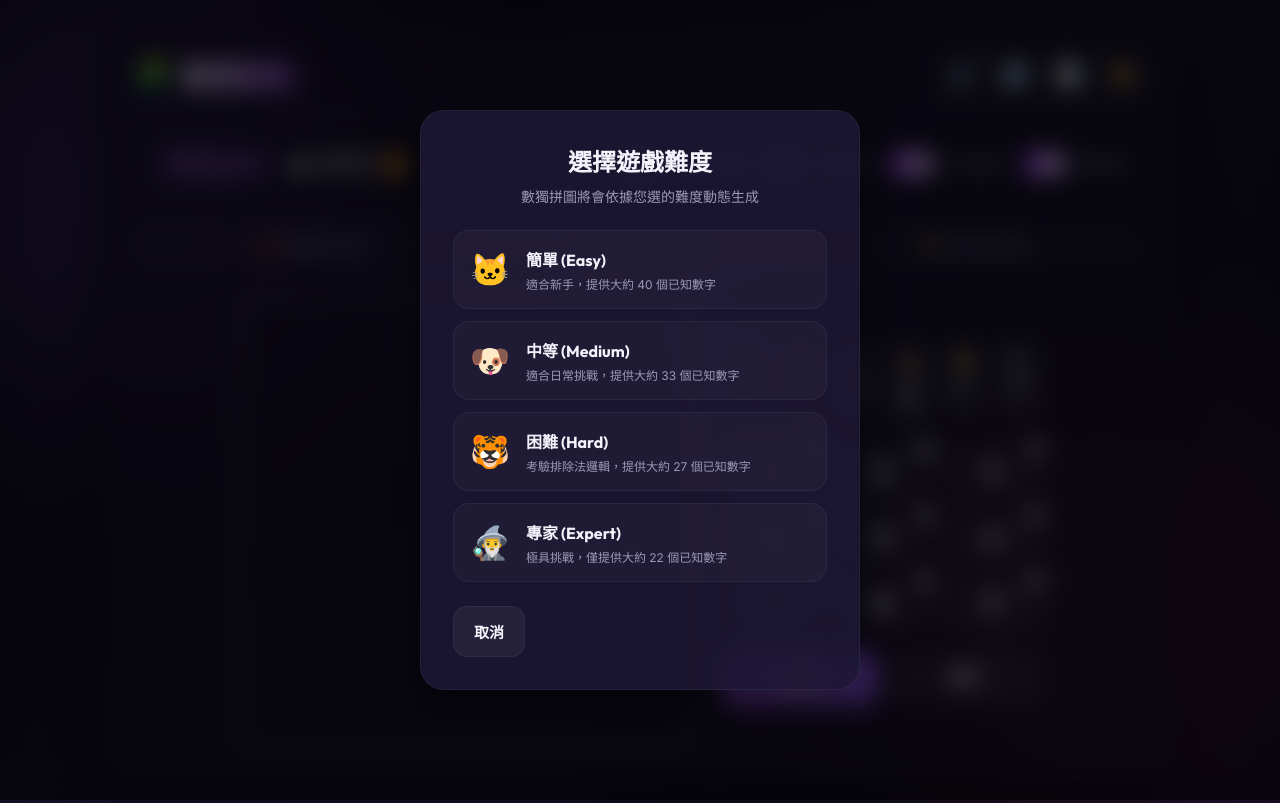
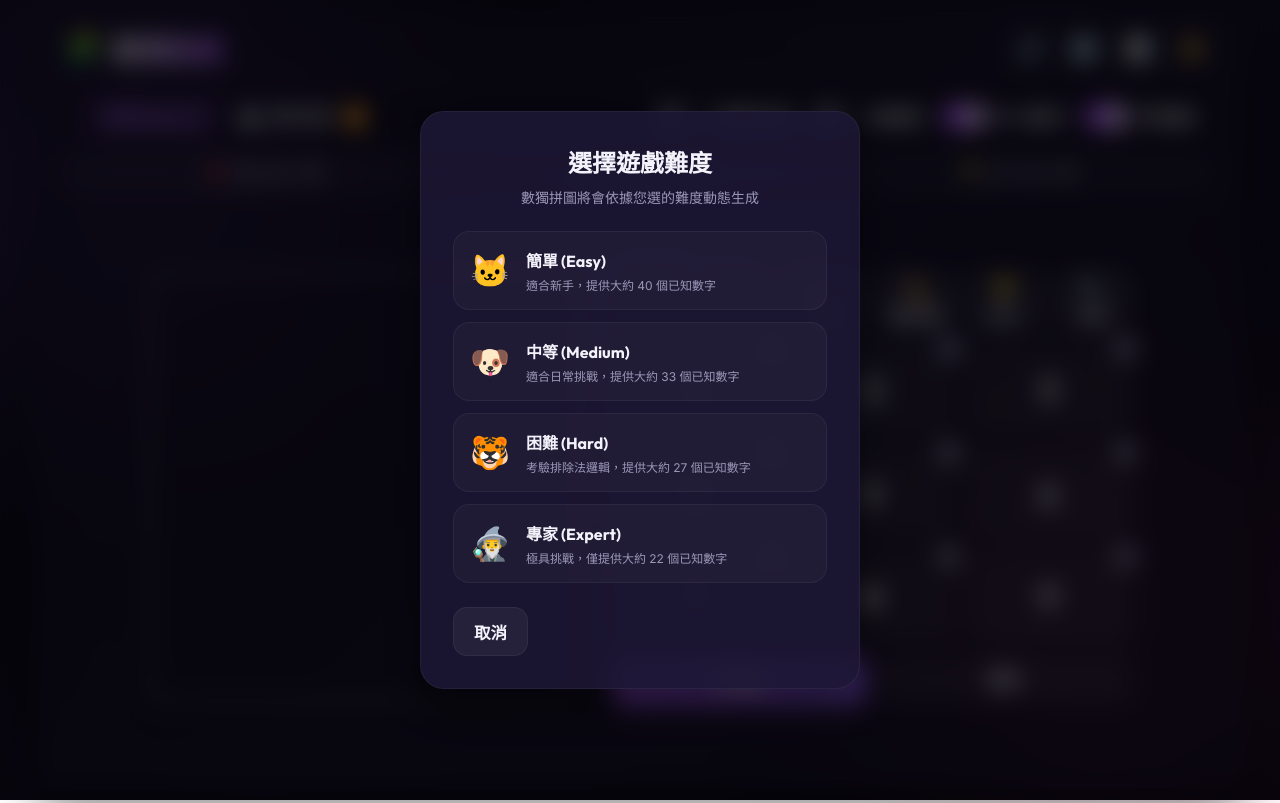
Before and after one commit to Flash2u/Sudoku, a website built with Vite: page index.html in a window 1280 px wide. Built offline with nearby package versions, Linux system fonts and the light colour scheme.

Commit message:
版本升級至 1.8：全面最佳化橫式螢幕佈局、放大文字與功能鍵、一屏免捲動

```diff
--- a/index.html
+++ b/index.html
@@ -184,9 +184,9 @@
               <li><strong>Esc 鍵：</strong>取消選擇格子或關閉彈出視窗。</li>
             </ul>
 
-            <div class="help-footer" style="margin-top: 16px; border-top: 1px solid var(--border-thin); padding-top: 12px; font-size: 11px; color: var(--text-muted); text-align: right; line-height: 1.5;">
-              <div>版本：v1.7</div>
-              <div>製作日期：2026-07-02</div>
+            <div class="help-footer" style="margin-top: 16px; border-top: 1px solid var(--border-thin); padding-top: 12px; font-size: 12px; color: var(--text-muted); text-align: right; line-height: 1.5;">
+              <div>版本：v1.8</div>
+              <div>製作日期：2026-09-21</div>
             </div>
           </div>
           <button id="btn-close-help" class="btn btn-secondary" style="margin-top: 16px; width: 100%;">我知道了</button>
--- a/src/style.css
+++ b/src/style.css
@@ -139,9 +139,11 @@ body {
 /* App Container */
 #app {
   width: 100%;
-  max-width: 1100px;
-  padding: 24px 16px;
-  min-height: 100vh;
+  max-width: min(1500px, 98vw);
+  height: 100vh;
+  height: 100dvh;
+  padding: clamp(8px, 1.5vh, 16px) clamp(10px, 2vw, 24px);
+  box-sizing: border-box;
   display: flex;
   flex-direction: column;
   justify-content: center;
@@ -154,11 +156,15 @@ body {
   -webkit-backdrop-filter: blur(25px);
   border: 1px solid var(--glass-border);
   border-radius: 24px;
-  padding: 28px;
+  padding: clamp(12px, 1.8vh, 20px) clamp(16px, 2.2vw, 28px);
   box-shadow: 0 20px 50px var(--glass-shadow);
   display: flex;
   flex-direction: column;
-  gap: 20px;
+  gap: clamp(8px, 1.2vh, 14px);
+  height: 100%;
+  max-height: 100%;
+  box-sizing: border-box;
+  overflow: hidden;
 }
 
 /* Header Area */
@@ -167,7 +173,7 @@ body {
   justify-content: space-between;
   align-items: center;
   border-bottom: 1px solid var(--border-thin);
-  padding-bottom: 16px;
+  padding-bottom: clamp(6px, 1vh, 10px);
 }
 
 .logo-area {
@@ -234,8 +240,8 @@ body {
   align-items: center;
   flex-wrap: wrap;
   gap: 12px;
-  background: rgba(0, 0, 0, 0.1);
-  padding: 12px 18px;
+  background: rgba(0, 0, 0, 0.12);
+  padding: clamp(6px, 1vh, 10px) clamp(12px, 1.5vw, 18px);
   border-radius: 16px;
   border: 1px solid var(--glass-border);
 }
@@ -247,14 +253,15 @@ body {
 }
 
 .badge {
-  font-weight: 600;
-  font-size: 13px;
-  padding: 6px 14px;
+  font-weight: 700;
+  font-size: 14.5px;
+  padding: 6px 16px;
   border-radius: 20px;
   background: var(--accent-light);
   color: var(--accent-hover);
-  border: 1px solid rgba(168, 85, 247, 0.3);
+  border: 1px solid rgba(168, 85, 247, 0.35);
   text-transform: capitalize;
+  letter-spacing: 0.2px;
 }
 
 .timer-area {
@@ -263,19 +270,19 @@ body {
   gap: 8px;
   font-family: 'JetBrains Mono', monospace;
   font-weight: 700;
-  font-size: 18px;
+  font-size: 21px;
   color: var(--text-main);
 }
 
 .timer-icon {
-  font-size: 16px;
+  font-size: 18px;
 }
 
 .pause-btn {
   background: transparent;
   border: none;
   cursor: pointer;
-  font-size: 16px;
+  font-size: 18px;
   padding: 4px;
   border-radius: 6px;
   display: flex;
@@ -284,7 +291,7 @@ body {
 }
 
 .pause-btn:hover {
-  background: rgba(255, 255, 255, 0.05);
+  background: rgba(255, 255, 255, 0.08);
 }
 
 /* Switch Toggle (Instant Errors) */
@@ -301,23 +308,24 @@ body {
 }
 
 .toggle-slider {
-  width: 44px;
-  height: 24px;
-  background: rgba(255, 255, 255, 0.1);
+  width: 46px;
+  height: 25px;
+  background: rgba(255, 255, 255, 0.12);
   border-radius: 20px;
   position: relative;
   border: 1px solid var(--glass-border);
+  flex-shrink: 0;
 }
 
 :root[data-theme="light"] .toggle-slider {
-  background: rgba(0, 0, 0, 0.08);
+  background: rgba(0, 0, 0, 0.1);
 }
 
 .toggle-slider::before {
   content: "";
   position: absolute;
-  width: 18px;
-  height: 18px;
+  width: 19px;
+  height: 19px;
   left: 2px;
   bottom: 2px;
   background-color: var(--text-muted);
@@ -330,28 +338,32 @@ body {
 }
 
 .toggle-switch input:checked + .toggle-slider::before {
-  transform: translateX(20px);
-  background-color: var(--text-main);
+  transform: translateX(21px);
+  background-color: #ffffff;
 }
 
 .toggle-label {
-  font-size: 13px;
-  font-weight: 500;
-  color: var(--text-muted);
+  font-size: 14.5px;
+  font-weight: 600;
+  color: var(--text-main);
+  white-space: nowrap;
 }
 
 /* Play Area */
 .play-area {
+  flex: 1;
+  min-height: 0;
   display: flex;
-  gap: 28px;
+  gap: clamp(16px, 2.5vw, 36px);
   align-items: center;
   justify-content: center;
+  width: 100%;
 }
 
-@media (max-width: 900px) {
+@media (max-width: 880px), (max-height: 580px) {
   .play-area {
     flex-direction: column;
-    gap: 20px;
+    gap: 16px;
   }
 }
 
@@ -363,26 +375,30 @@ body {
   box-shadow: 0 10px 30px rgba(0, 0, 0, 0.15);
   border: 3px solid var(--border-thick);
   background: rgba(0, 0, 0, 0.05);
+  width: clamp(340px, min(54vh, 45vw), 560px);
+  height: clamp(340px, min(54vh, 45vw), 560px);
+  aspect-ratio: 1 / 1;
+  flex-shrink: 0;
 }
 
 .sudoku-board {
   display: grid;
   grid-template-columns: repeat(9, 1fr);
   grid-template-rows: repeat(9, 1fr);
-  width: 450px;
-  height: 450px;
+  width: 100%;
+  height: 100%;
   outline: none;
 }
 
 @media (max-width: 500px) {
-  .sudoku-board {
+  .board-container {
     width: 340px;
     height: 340px;
   }
 }
 
 @media (max-width: 375px) {
-  .sudoku-board {
+  .board-container {
     width: 300px;
     height: 300px;
   }
@@ -399,8 +415,8 @@ body {
   border-right: 1px solid var(--border-thin);
   border-bottom: 1px solid var(--border-thin);
   font-family: 'Outfit', sans-serif;
-  font-weight: 600;
-  font-size: 22px;
+  font-weight: 700;
+  font-size: clamp(22px, 3.8vmin, 34px);
 }
 
 /* 3x3 Boundaries */
@@ -468,10 +484,11 @@ body {
   grid-template-rows: repeat(3, 1fr);
   width: 100%;
   height: 100%;
-  padding: 4px;
+  padding: 3px;
   box-sizing: border-box;
   font-family: 'Inter', sans-serif;
-  font-size: 10px;
+  font-size: clamp(10px, 1.4vmin, 13px);
+  font-weight: 600;
   line-height: 1;
   color: var(--text-muted);
   pointer-events: none;
@@ -480,7 +497,7 @@ body {
 
 @media (max-width: 500px) {
   .cell-notes {
-    font-size: 8px;
+    font-size: 9px;
     padding: 2px;
   }
 }
@@ -547,12 +564,11 @@ body {
   justify-content: space-around;
   align-items: center;
   gap: 16px;
-  background: rgba(255, 255, 255, 0.02);
-  padding: 10px 16px;
+  background: rgba(255, 255, 255, 0.03);
+  padding: clamp(6px, 1vh, 8px) 16px;
   border-radius: 14px;
   border: 1px solid var(--glass-border);
-  margin-top: 12px;
-  margin-bottom: 8px;
+  margin: 0;
 }
 
 :root[data-theme="light"] .counters-panel {
@@ -563,12 +579,14 @@ body {
   display: flex;
   align-items: center;
   gap: 8px;
-  font-size: 13px;
+  font-size: 14.5px;
+  font-weight: 500;
   color: var(--text-muted);
 }
 
 .counter-item strong {
-  font-size: 15px;
+  font-size: 17px;
+  font-weight: 800;
   color: var(--text-main);
   display: inline-block;
 }
@@ -588,47 +606,58 @@ body {
 .controls-container {
   display: flex;
   flex-direction: column;
-  gap: 20px;
-  width: 320px;
+  justify-content: space-between;
+  gap: clamp(8px, 1.2vh, 14px);
+  width: 100%;
+  flex: 1;
+  max-width: clamp(380px, 42vw, 520px);
+  min-width: 320px;
+  height: clamp(340px, min(54vh, 45vw), 560px);
 }
 
-@media (max-width: 500px) {
+@media (max-width: 880px), (max-height: 580px) {
   .controls-container {
-    width: 100%;
-    max-width: 340px;
+    max-width: 100%;
+    height: auto;
   }
 }
 
-/* Tools Row Buttons */
+/* Tools Row Buttons (紅框高亮功能鍵：文字清晰、對比鮮明、放大易讀) */
 .tools-row {
   display: flex;
   justify-content: space-between;
-  gap: 8px;
+  gap: clamp(6px, 0.9vw, 10px);
+  width: 100%;
 }
 
 .tool-btn, .tool-btnToggle {
   flex: 1;
-  background: rgba(255, 255, 255, 0.04);
-  border: 1px solid var(--glass-border);
-  padding: 10px 4px;
-  border-radius: 12px;
+  background: rgba(255, 255, 255, 0.08);
+  border: 1.5px solid rgba(255, 255, 255, 0.14);
+  padding: clamp(6px, 1vh, 9px) 4px;
+  min-height: clamp(54px, 6.8vh, 64px);
+  border-radius: 14px;
   cursor: pointer;
   display: flex;
   flex-direction: column;
   align-items: center;
-  gap: 6px;
-  transition: all 0.2s;
+  justify-content: center;
+  gap: 4px;
+  transition: all 0.2s cubic-bezier(0.4, 0, 0.2, 1);
+  box-shadow: 0 2px 6px rgba(0, 0, 0, 0.15);
 }
 
 :root[data-theme="light"] .tool-btn,
 :root[data-theme="light"] .tool-btnToggle {
-  background: rgba(0, 0, 0, 0.03);
+  background: rgba(0, 0, 0, 0.05);
+  border: 1.5px solid rgba(0, 0, 0, 0.12);
 }
 
 .tool-btn:hover:not(:disabled), .tool-btnToggle:hover {
   background: var(--accent-light);
   border-color: var(--accent);
   transform: translateY(-2px);
+  box-shadow: 0 4px 12px var(--accent-glow);
 }
 
 .tool-btn:disabled {
@@ -637,19 +666,23 @@ body {
 }
 
 .tool-icon {
-  font-size: 18px;
+  font-size: clamp(20px, 2.6vmin, 24px);
+  line-height: 1;
 }
 
 .tool-text {
-  font-size: 11px;
-  font-weight: 600;
-  color: var(--text-muted);
+  font-size: clamp(12.5px, 1.6vmin, 14.5px);
+  font-weight: 700;
+  color: var(--text-main);
+  white-space: nowrap;
+  letter-spacing: -0.2px;
 }
 
 /* Active State for Pencil Mode Toggle */
 .tool-btnToggle.active {
   background: var(--accent) !important;
   border-color: var(--accent) !important;
+  box-shadow: 0 4px 14px var(--accent-glow);
 }
 
 .tool-btnToggle.active .tool-text {
@@ -660,18 +693,20 @@ body {
 .numpad {
   display: grid;
   grid-template-columns: repeat(3, 1fr);
-  gap: 10px;
+  gap: clamp(8px, 1.1vmin, 12px);
+  flex: 1;
 }
 
 .num-btn {
-  background: rgba(255, 255, 255, 0.05);
-  border: 1px solid var(--glass-border);
+  background: rgba(255, 255, 255, 0.06);
+  border: 1.5px solid var(--glass-border);
   font-family: 'Outfit', sans-serif;
-  font-size: 26px;
-  font-weight: 700;
+  font-size: clamp(28px, 3.8vmin, 35px);
+  font-weight: 800;
   color: var(--text-main);
-  height: 56px;
-  border-radius: 14px;
+  height: 100%;
+  min-height: clamp(52px, 6.6vh, 66px);
+  border-radius: 16px;
   cursor: pointer;
   position: relative;
   display: flex;
@@ -681,19 +716,19 @@ body {
 }
 
 :root[data-theme="light"] .num-btn {
-  background: rgba(0, 0, 0, 0.03);
+  background: rgba(0, 0, 0, 0.04);
 }
 
 .num-btn:hover:not(.completed) {
   background: var(--accent-light);
   border-color: var(--accent);
   color: var(--accent-hover);
-  transform: scale(1.05);
-  box-shadow: 0 4px 12px var(--accent-light);
+  transform: scale(1.04);
+  box-shadow: 0 4px 14px var(--accent-light);
 }
 
 .num-btn:active {
-  transform: scale(0.95);
+  transform: scale(0.96);
 }
 
 /* Highlighting same number on board when clicking the numpad key */
@@ -706,19 +741,20 @@ body {
 /* Count of remaining numbers count */
 .badge-count {
   position: absolute;
-  top: -4px;
-  right: -4px;
+  top: -5px;
+  right: -5px;
   background: var(--text-muted);
   color: var(--text-inverse);
-  font-size: 10px;
-  font-weight: 700;
-  width: 18px;
-  height: 18px;
+  font-size: 11.5px;
+  font-weight: 800;
+  width: 21px;
+  height: 21px;
   border-radius: 50%;
   display: flex;
   align-items: center;
   justify-content: center;
   transition: all 0.2s;
+  box-shadow: 0 2px 5px rgba(0,0,0,0.3);
 }
 
 .num-btn.completed {
@@ -746,13 +782,14 @@ body {
 .actions-row {
   display: flex;
   gap: 12px;
+  width: 100%;
 }
 
 .btn {
   flex: 1;
   border: none;
-  padding: 14px 20px;
-  font-size: 15px;
+  padding: clamp(10px, 1.4vh, 15px) 20px;
+  font-size: 16.5px;
   font-weight: 700;
   border-radius: 14px;
   cursor: pointer;
@@ -1242,3 +1279,22 @@ body {
     transform: rotate(360deg);
   }
 }
+
+/* Responsive Scroll Fallback for small height or portrait devices */
+@media (max-height: 600px), (max-width: 880px) {
+  body {
+    overflow-y: auto !important;
+    height: auto !important;
+    min-height: 100vh;
+  }
+  #app {
+    height: auto !important;
+    min-height: 100vh;
+    padding: 16px 12px;
+  }
+  .game-container {
+    height: auto !important;
+    max-height: none !important;
+    overflow: visible !important;
+  }
+}
```
Also changed, not shown: README.md, 1 other file.
